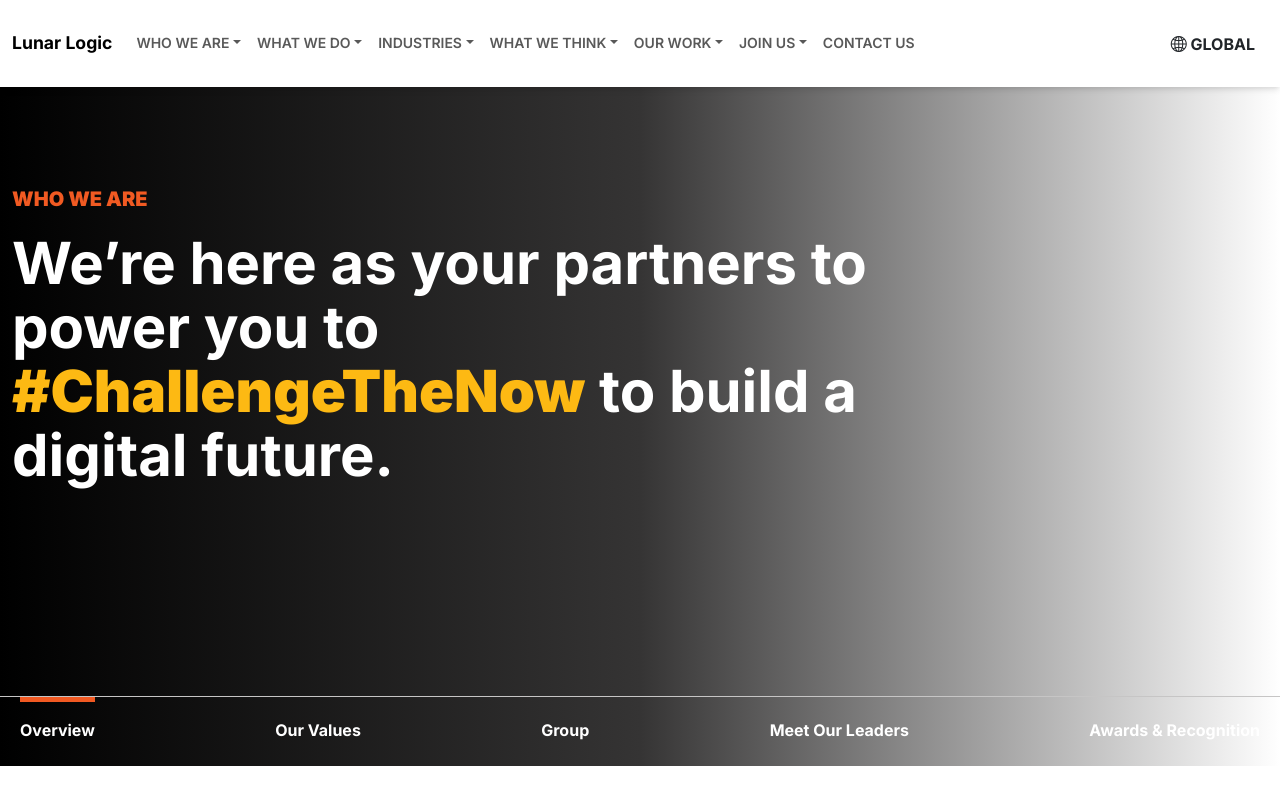
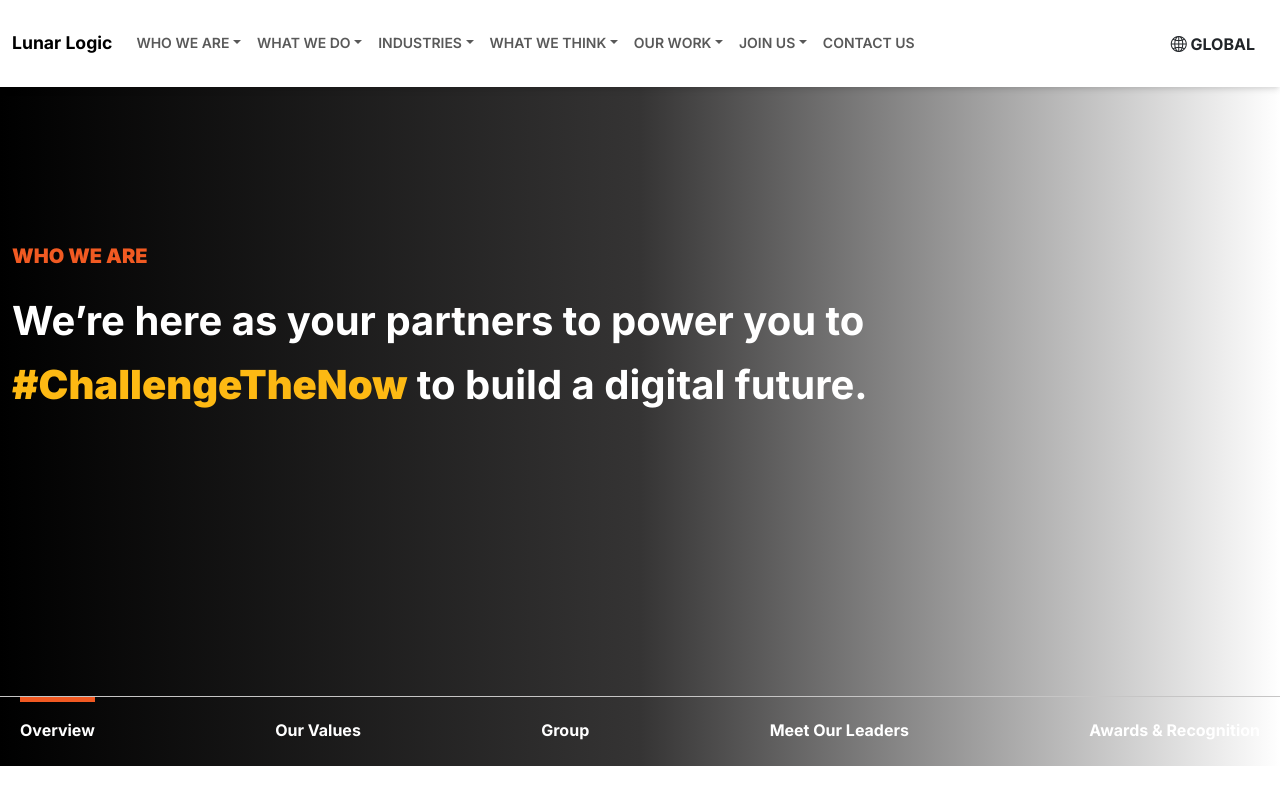
Before and after one commit to anirudhkala110/LunarLogic, a React (Create React App) app: page /about_us in a window 1280 px wide. Shown: the top 800 px of the page. Built offline with nearby package versions, Linux system fonts and the light colour scheme.

Commit message:
Updated New Data

```diff
--- a/src/App.js
+++ b/src/App.js
@@ -6,8 +6,7 @@ import Navbar from "./Utils/Navbar";
 
 function App() {
   return (
-    <div className="bg-light inter-400" style={{ minWidth: "350px" }}>
-
+    <div className="bg-light inter-400" style={{ minWidth: "400px" }}>
       <LandingPage />
     </div>
   );
--- a/src/LandingPage.jsx
+++ b/src/LandingPage.jsx
@@ -16,7 +16,7 @@ import AboutUs from './Pages/AboutUs/AboutUs'
 
 const LandingPage = () => {
     return (
-        <div className=''>
+        <div className='' style={{ minWidth: "400px" }}>
             <div className=''>
                 <Router>
                     <Navbar />
--- a/src/Pages/AboutUs/AboutBase1.jsx
+++ b/src/Pages/AboutUs/AboutBase1.jsx
@@ -5,10 +5,10 @@ const AboutBase1 = () => {
     return (
         <div className='container inter-700'>
             <div className='row py-5 d-flex align-items-center justify-content-start' style={{ minHeight: '80vh' }}>
-                <div className='' style={{ fontSize: "58px", lineHeight: '64px' }}>
+                <div className='' style={{ fontSize: "", lineHeight: '64px' }}>
                     <b className=' my-3 ' style={{ color: '#F15A22', fontSize: '20px' }}>WHO WE ARE</b>
-                    <div className=' text-white' style={{ maxWidth: '950px' }}>
-                        <p>
+                    <div className=' text-white' style={{ maxWidth: '950px',width:'100%' }}>
+                        <p className='fs-1'>
                             We’re here as your partners to power you to <b className='' style={{ color: '#FDB913' }}>#ChallengeTheNow</b> to build a digital future.
                         </p>
                     </div>
--- a/src/Pages/AboutUs/AboutUs.jsx
+++ b/src/Pages/AboutUs/AboutUs.jsx
@@ -7,7 +7,7 @@ import Groups from './Groups'
 
 const AboutUs = () => {
     return (
-        <div className=''>
+        <div className='' style={{minWidth:'400px'}}>
             <div className='aboutbase1'>
                 <AboutBase1 />
             </div>
--- a/src/Utils/Footer.jsx
+++ b/src/Utils/Footer.jsx
@@ -6,7 +6,7 @@ import Footer4 from './Footer4'
 
 const Footer = () => {
   return (
-    <div>
+    <div style={{ minWidth: "400px" }}>
       <div className='p-3' style={{ background: "#034EA2" }}>
         <Footer1 />
       </div>
--- a/src/Utils/Navbar.jsx
+++ b/src/Utils/Navbar.jsx
@@ -4,7 +4,7 @@ import './index.css';
 const Navbar = () => {
     return (
         <nav className="container-fluid shadow-md navbar navbar-expand-lg navbar-light bg-white py-4 fixed-top">
-            <div className="container-fluid d-flex align-items-center justify-between">
+            <div className="container d-flex align-items-center justify-between">
                 <a className="navbar-brand" style={{ fontWeight: '700', fontSize: '1.1em' }} href="/">Lunar Logic</a>
 
                 {/* Offcanvas Toggle Button */}
```
